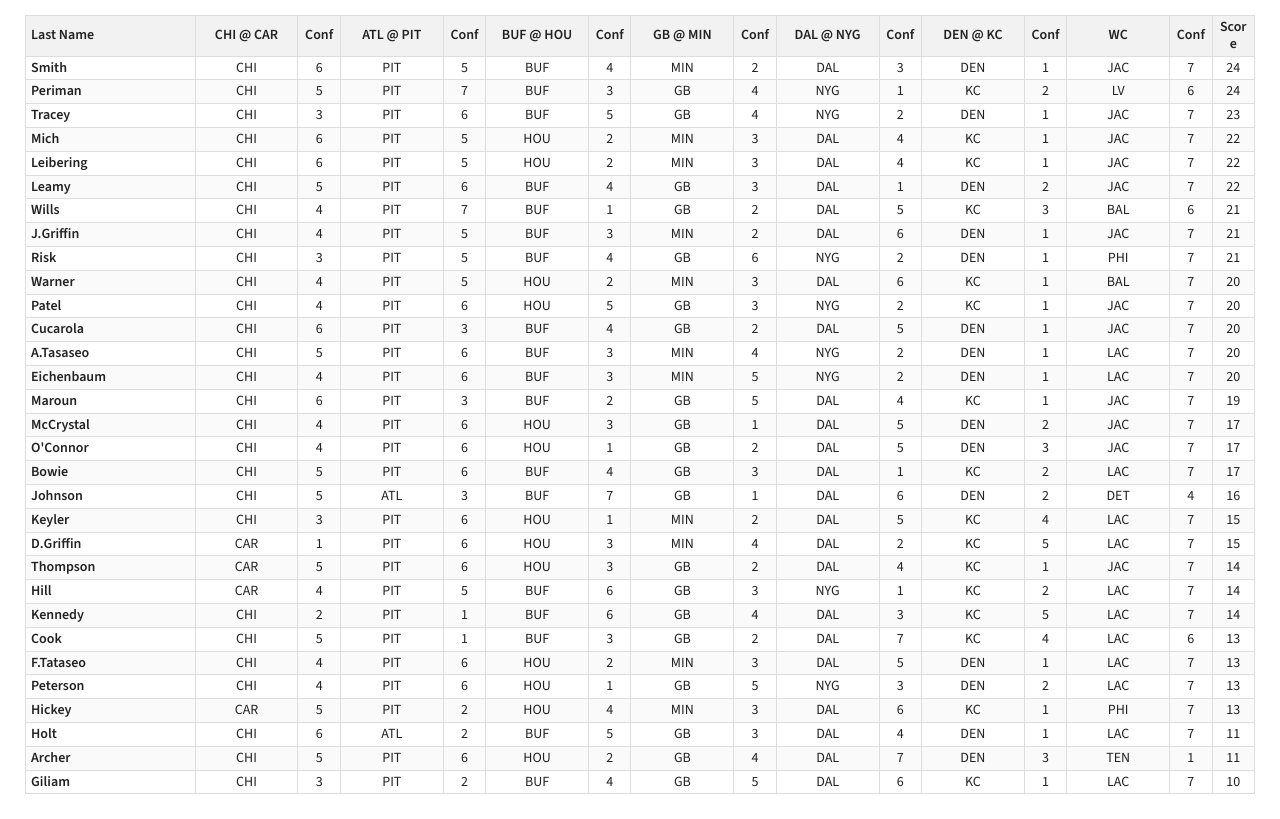
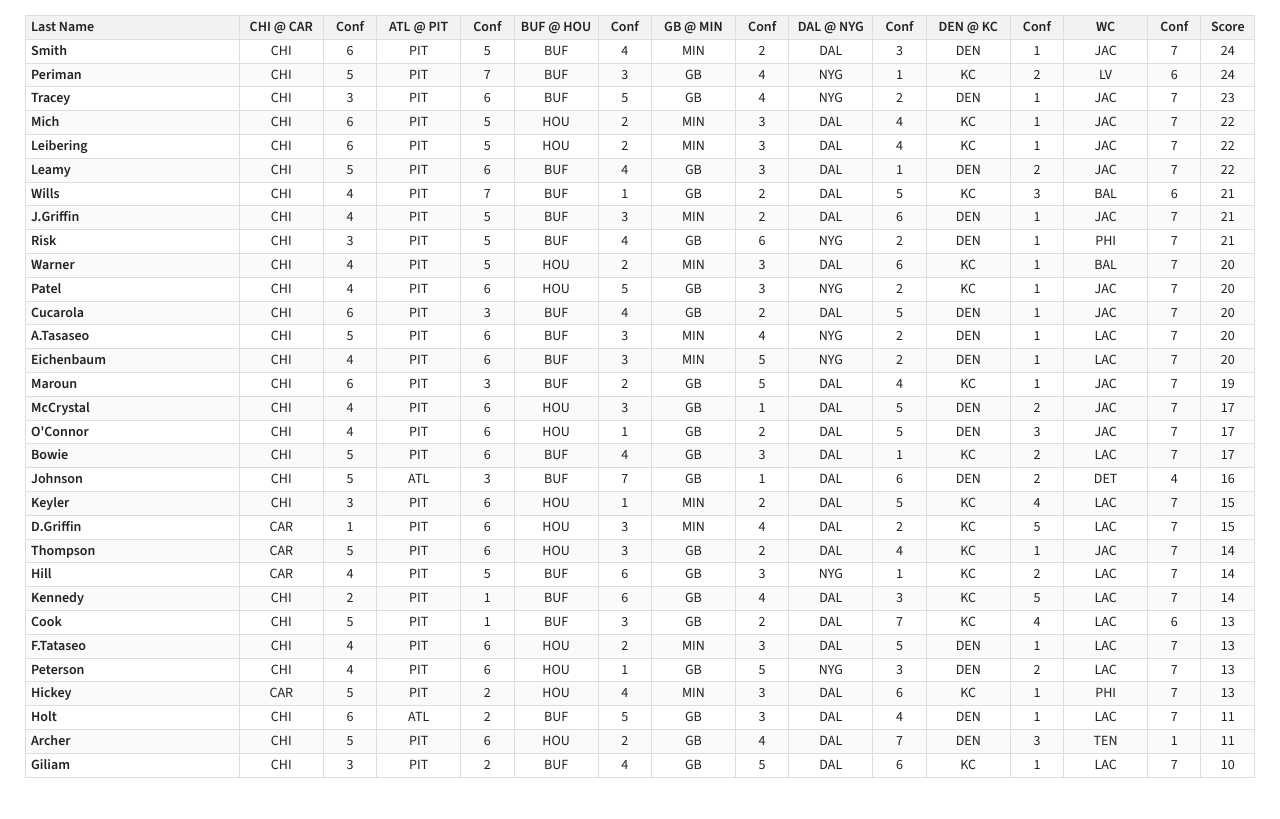
Before and after one commit to ryanmccrystal/nfl-pick-em, a plain HTML site: page index.html in a window 1280 px wide. Shown: the part 57-876 px from the top of the page. Drawn offline with nearby package versions, Linux system fonts and the light colour scheme.

Commit message:
Reduce width of game columns from 8.5% to 5.5%

```diff
--- a/index.html
+++ b/index.html
@@ -93,7 +93,7 @@
 
   /* Equal widths for game columns */
   .game-column {
-    width: 8.5%;
+    width: 5.5%;
   }
 
   /* Narrower confidence columns */
```
